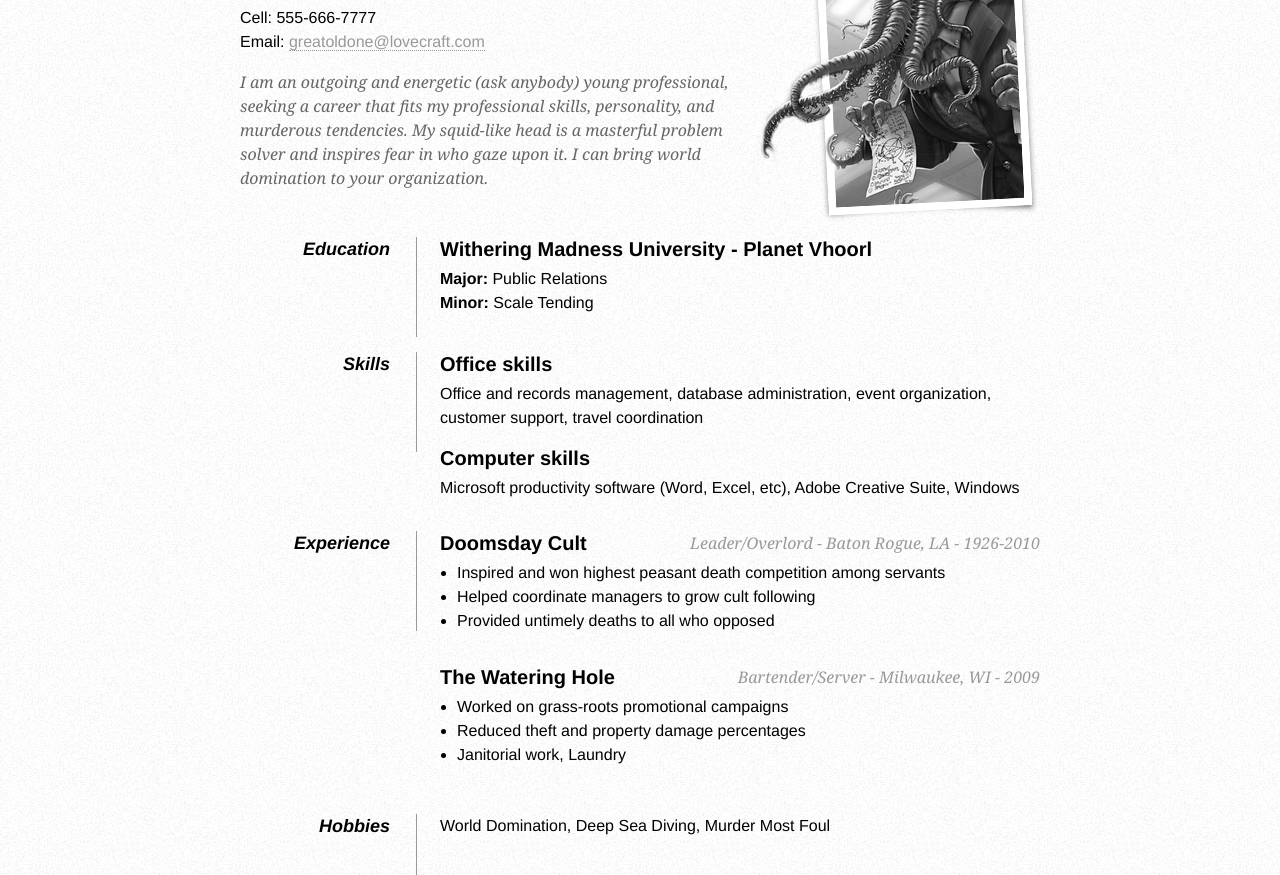
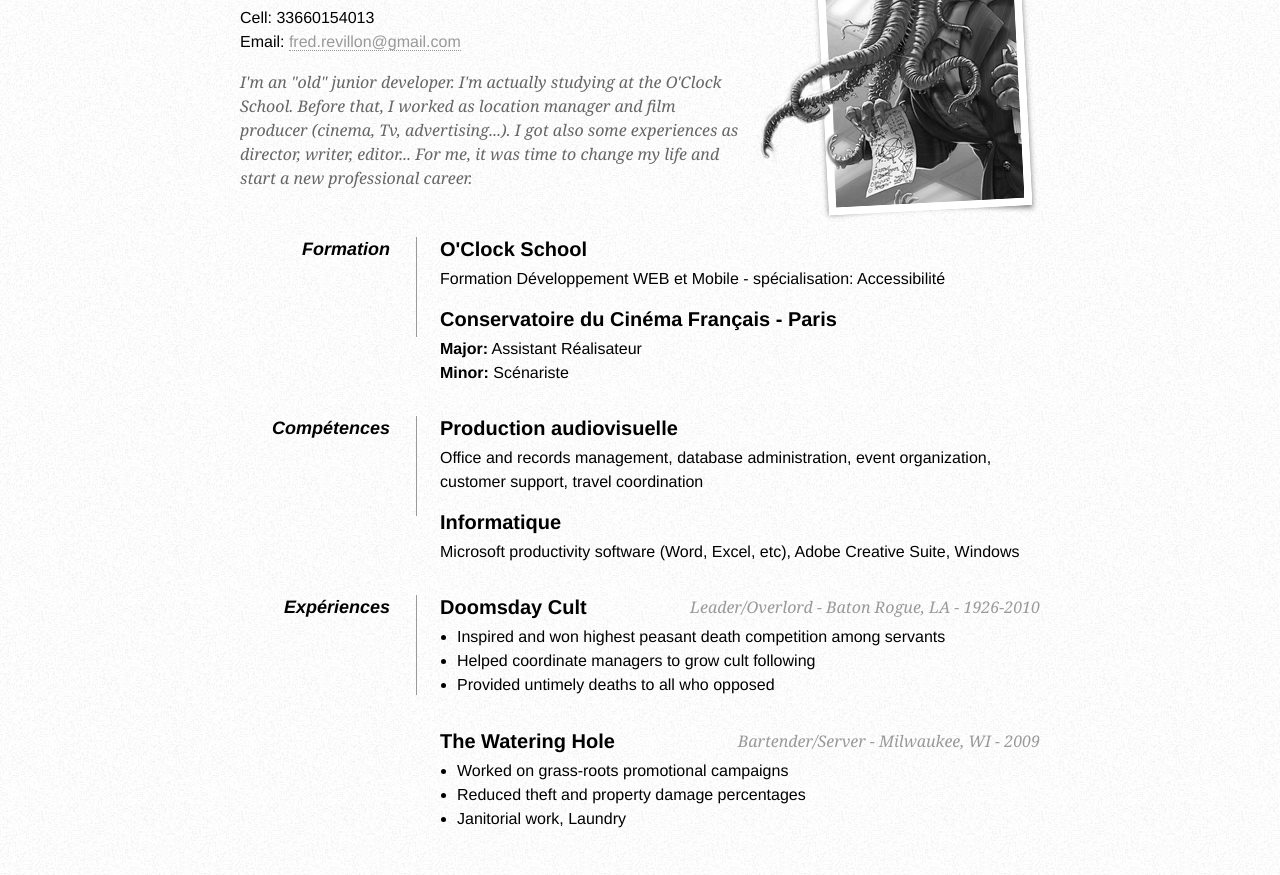
Before and after one commit to FredRevillonOClock/FredRevillon, a plain HTML site: page index.html in a window 1280 px wide. Shown: the part 91-966 px from the top of the page. Drawn offline with Linux system fonts and the light colour scheme.

Commit message:
modification index

```diff
--- a/index.html
+++ b/index.html
@@ -39,20 +39,20 @@
 
             <!-- Microformats! -->
 
-            <h1 class="fn">C'thulhu</h1>
+            <h1 class="fn">Frédéric RÉVILLON</h1>
 
             <p>
-                Cell: <span class="tel">555-666-7777</span><br />
-                Email: <a class="email" href="mailto:greatoldone@lovecraft.com">greatoldone@lovecraft.com</a>
+                Cell: <span class="tel">33660154013</span><br />
+                Email: <a class="email" href="mailto:fred.revillon@gmail.com">fred.revillon@gmail.com</a>
             </p>
         </div>
 
         <div id="objective">
             <p>
-                I am an outgoing and energetic (ask anybody) young professional, seeking a
-                career that fits my professional skills, personality, and murderous tendencies.
-                My squid-like head is a masterful problem solver and inspires fear in who gaze upon it.
-                I can bring world domination to your organization.
+                I'm an "old" junior developer. I'm actually studying at the O'Clock School.
+                Before that, I worked as  location manager and film producer (cinema, Tv, advertising...).
+                I got also some experiences as director, writer, editor...
+                For me, it was time to change my life and start a new professional career.
             </p>
         </div>
 
@@ -61,27 +61,30 @@
         <dl>
             <dd class="clear"></dd>
 
-            <dt>Education</dt>
+            <dt>Formation</dt>
             <dd>
-                <h2>Withering Madness University - Planet Vhoorl</h2>
-                <p><strong>Major:</strong> Public Relations<br />
-                   <strong>Minor:</strong> Scale Tending</p>
+                <h2>O'Clock School</h2>
+                <p>Formation Développement WEB et Mobile - spécialisation: Accessibilité</p>
+
+                <h2>Conservatoire du Cinéma Français - Paris</h2>
+                <p><strong>Major:</strong> Assistant Réalisateur<br />
+                   <strong>Minor:</strong> Scénariste</p>
             </dd>
 
             <dd class="clear"></dd>
 
-            <dt>Skills</dt>
+            <dt>Compétences</dt>
             <dd>
-                <h2>Office skills</h2>
+                <h2>Production audiovisuelle</h2>
                 <p>Office and records management, database administration, event organization, customer support, travel coordination</p>
 
-                <h2>Computer skills</h2>
+                <h2>Informatique</h2>
                 <p>Microsoft productivity software (Word, Excel, etc), Adobe Creative Suite, Windows</p>
             </dd>
 
             <dd class="clear"></dd>
 
-            <dt>Experience</dt>
+            <dt>Expériences</dt>
             <dd>
                 <h2>Doomsday Cult <span>Leader/Overlord - Baton Rogue, LA - 1926-2010</span></h2>
                 <ul>
@@ -100,13 +103,13 @@
 
             <dd class="clear"></dd>
 
-            <dt>Hobbies</dt>
-            <dd>World Domination, Deep Sea Diving, Murder Most Foul</dd>
+            <dt>Centres d'intérets</dt>
+            <dd>Raconter des histoires</dd>
 
             <dd class="clear"></dd>
 
             <dt>References</dt>
-            <dd>Available on request</dd>
+            <dd>IMDB:</dd>
 
             <dd class="clear"></dd>
         </dl>
```
